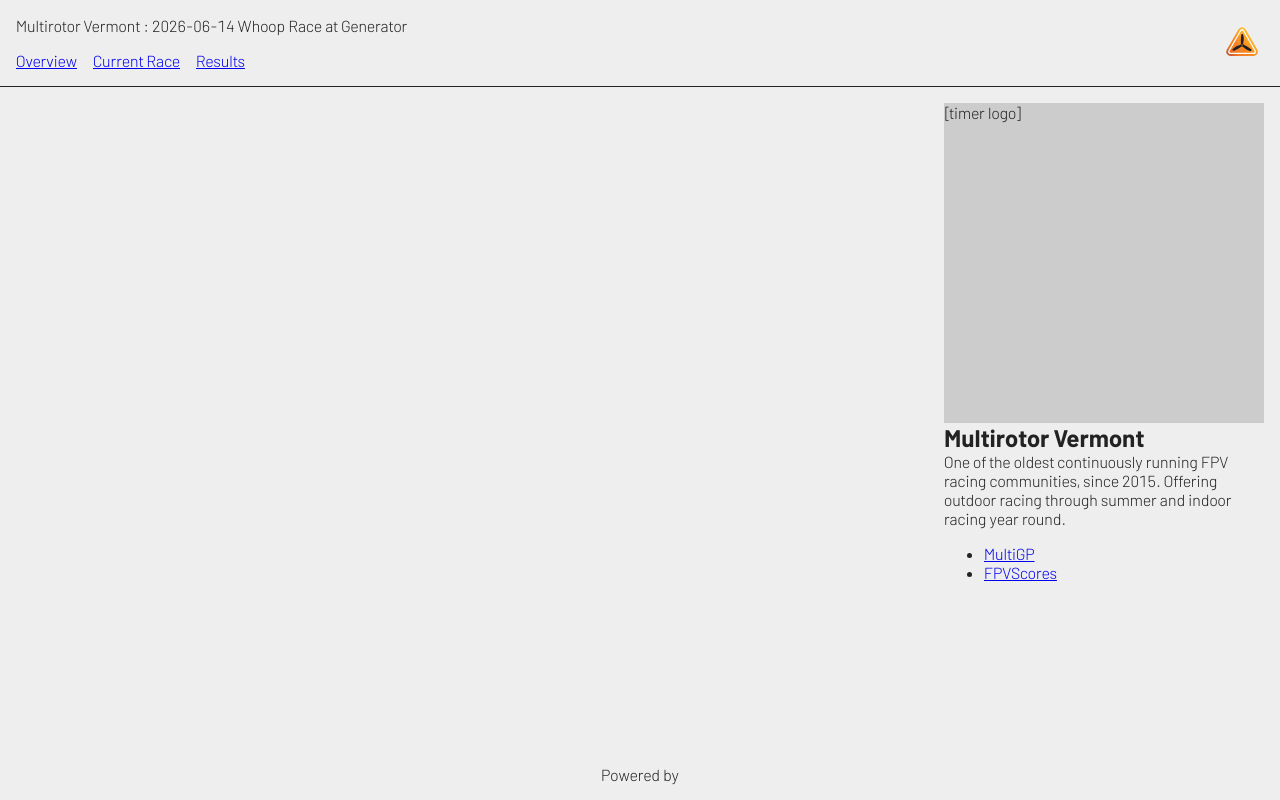
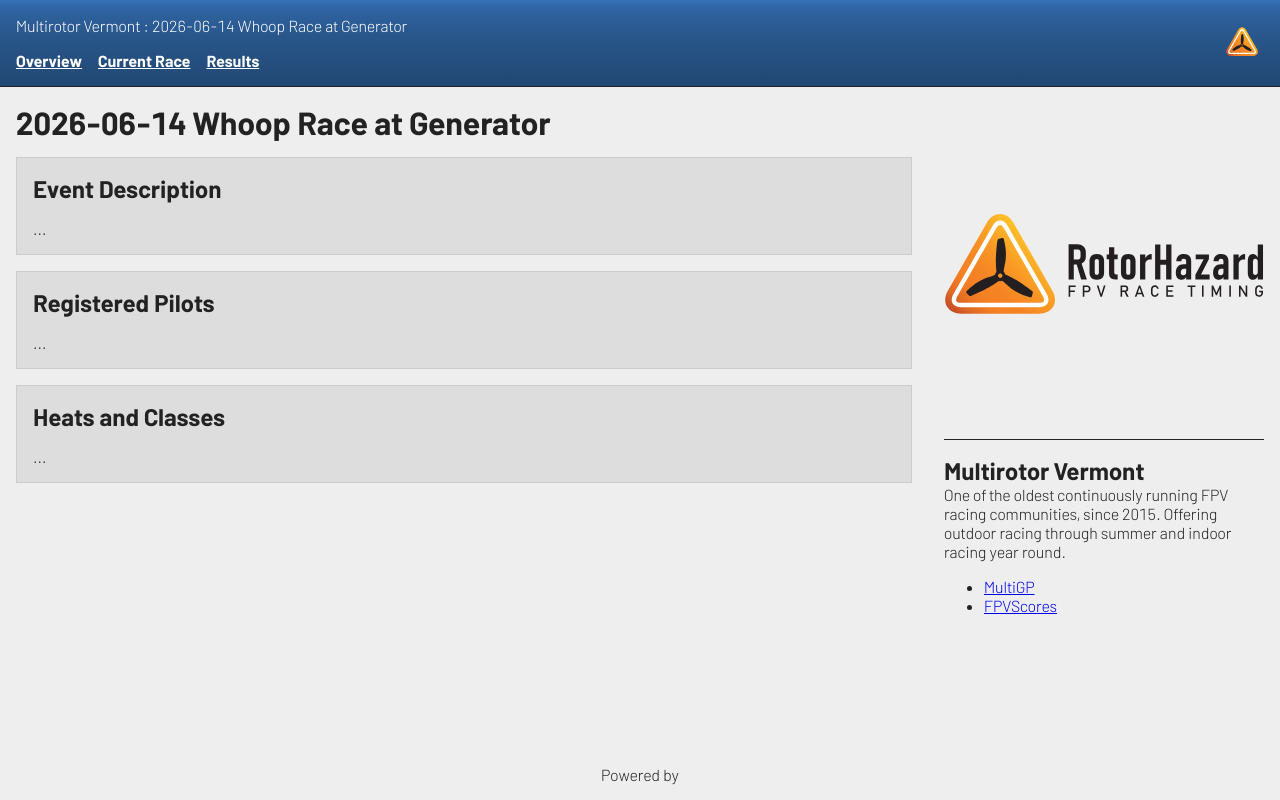
Before and after one commit to i-am-grub/pulsarity-frontend, a Vue app: page / in a window 1280 px wide. Shown: the top 800 px of the page. Built offline with nearby package versions, Linux system fonts and the light colour scheme; no server answers.

Commit message:
Break up public pages; color experiments

```diff
--- a/src/components/Login.vue
+++ b/src/components/Login.vue
@@ -1,8 +1,10 @@
+<!-- @format -->
+
 <script setup lang="ts">
 	import { ref } from "vue";
-  import { useAuthenticationStore } from "../stores/auth"
+	import { useAuthenticationStore } from "../stores/auth";
 
-  const authStore = useAuthenticationStore()
+	const authStore = useAuthenticationStore();
 
 	const username = ref("");
 	const password = ref("");
@@ -10,7 +12,9 @@
 
 	const handleSubmit = async () => {
 		error.value = "";
-    authStore.runLoginUser(username.value, password.value)
+		console.log(authStore.isAuthenticated);
+		authStore.runLoginUser(username.value, password.value);
+		console.log(authStore.isAuthenticated);
 	};
 </script>
 
--- a/src/style.css
+++ b/src/style.css
@@ -35,6 +35,19 @@
 }
 
 :root {
+  --hue_0: 212;
+  --sat_0: 55%;
+  --lum_0_low: 29.2%;
+  --lum_0_high: 46.7%;
+  --contrast_0_low: #ffffff;
+  --contrast_0_high: #ffffff;
+  --hue_1: 25;
+  --sat_1: 85.3%;
+  --lum_1_low: 37.6%;
+  --lum_1_high: 54.5%;
+  --contrast_1_low: #ffffff;
+  --contrast_1_high: #000000;
+
 	--uses-color-scheme: light dark;
 	color-scheme: var(--uses-color-scheme);
 }
--- a/src/views/Home.vue
+++ b/src/views/Home.vue
@@ -4,15 +4,19 @@
 
 <script setup lang="ts">
 	import { useServerStore } from "../stores/server_data";
-	import { useAuthenticationStore } from "../stores/auth";
 	import SystemMenuComponent from "../components/SystemMenu.vue";
 	import rhIcon from "../assets/RotorHazard_Icon.svg";
 
 	const serverStore = useServerStore();
-	const authStore = useAuthenticationStore();
 
 	const eventHostName = "Multirotor Vermont";
 	const eventName = "2026-06-14 Whoop Race at Generator";
+
+	const homeNavItems = [
+		{ path: "/", name: "Overview" },
+		{ path: "/current", name: "Current Race" },
+		{ path: "/results", name: "Results" },
+	];
 </script>
 
 <template>
@@ -21,11 +25,11 @@
 			<span class="system-title">{{ eventHostName }}</span> :
 			<span class="event-title"> {{ eventName }}</span>
 		</div>
-		<nav>
+		<nav id="nav-main">
 			<ul>
-				<li><RouterLink to="/" class="nav-link">Overview</RouterLink></li>
-				<li><a href="#">Current Race</a></li>
-				<li><a href="#">Results</a></li>
+				<li v-for="item in homeNavItems">
+					<RouterLink :to="item.path">{{ item.name }}</RouterLink>
+				</li>
 			</ul>
 		</nav>
 		<button popovertarget="system-dialog">
@@ -35,38 +39,7 @@
 		</button>
 	</header>
 	<main>
-		<div class="event-details" v-if="authStore.hasPermission('read_events')">
-			<h1>{{ eventName }}</h1>
-			<h2>Event Description</h2>
-			<p>...</p>
-			<h2>Registered Pilots</h2>
-			<p>...</p>
-			<h2>Heats and Classes</h2>
-			<p>...</p>
-			<h2>...</h2>
-		</div>
-		<div class="event-host-info">
-			<h2>{{ eventHostName }}</h2>
-			<div class="timer-logo">[timer logo]</div>
-			<div class="timer-info">
-				<p>
-					One of the oldest continuously running FPV racing communities, since
-					2015. Offering outdoor racing through summer and indoor racing year
-					round.
-				</p>
-				<ul>
-					<li>
-						<a
-							href="https://www.multigp.com/chapters/view/?chapter=Multirotor-Vermont---"
-							>MultiGP</a
-						>
-					</li>
-					<li>
-						<a href="https://fpvscores.com/organisation/mrvt">FPVScores</a>
-					</li>
-				</ul>
-			</div>
-		</div>
+		<RouterView />
 	</main>
 	<footer>
 		<span v-if="!serverStore.isLoading"
@@ -92,6 +65,21 @@
 			"nav sys";
 		grid-template-columns: 1fr auto;
 		border-bottom: solid thin light-dark(#222, #000);
+		background: linear-gradient(
+			to bottom,
+			light-dark(
+					hsl(var(--hue_0), var(--sat_0), var(--lum_0_high)),
+					hsl(var(--hue_1), var(--sat_1), var(--lum_1_high))
+				)
+				0%,
+			25%,
+			light-dark(
+					hsl(var(--hue_0), var(--sat_0), var(--lum_0_low)),
+					hsl(var(--hue_1), var(--sat_1), var(--lum_1_low))
+				)
+				100%
+		);
+		color: light-dark(var(--contrast_0_high), var(--contrast_1_high));
 	}
 
 	.title {
@@ -113,6 +101,11 @@
 	nav > ul > li {
 		margin: 0;
 		padding: 0;
+	}
+
+	nav a {
+		color: light-dark(var(--contrast_0_high), var(--contrast_1_high));
+		font-weight: 700;
 	}
 
 	header > button {
@@ -163,27 +156,4 @@
   (20 - 16 = 4) / (65 - 42 = 23) = 0.1739
   16 - 42*0.1739 = 8.6962
   */
-
-	.event-details {
-		grid-area: eventinfo;
-	}
-
-	.event-host-info {
-		grid-area: hostinfo;
-		display: flex;
-		flex-direction: column;
-	}
-
-	.timer-logo {
-		order: -1;
-		aspect-ratio: 1;
-		background: light-dark(#ccc, #111);
-		max-width: 20rem;
-	}
-
-	.timer-logo img {
-		width: 100%;
-		height: 100%;
-		object-fit: contain;
-	}
 </style>
--- /dev/null
+++ b/src/views/HomeCurrentRace.vue
@@ -0,0 +1,7 @@
+<!-- @format -->
+
+<script setup lang="ts"></script>
+
+<template>
+	<h1>Current Race</h1>
+</template>
--- /dev/null
+++ b/src/views/HomeOverview.vue
@@ -0,0 +1,89 @@
+<!-- @format -->
+
+<script setup lang="ts">
+	import { useAuthenticationStore } from "../stores/auth";
+	const authStore = useAuthenticationStore();
+
+	const eventHostName = "Multirotor Vermont";
+	const eventName = "2026-06-14 Whoop Race at Generator";
+	const timerLogo = "/src/assets/RotorHazard_Logo.svg";
+	const timerInfo = `
+  		<p>
+				One of the oldest continuously running FPV racing communities, since
+				2015. Offering outdoor racing through summer and indoor racing year
+				round.
+			</p>
+			<ul>
+				<li>
+					<a
+						href="https://www.multigp.com/chapters/view/?chapter=Multirotor-Vermont---"
+						>MultiGP</a
+					>
+				</li>
+				<li>
+					<a href="https://fpvscores.com/organisation/mrvt">FPVScores</a>
+				</li>
+			</ul>`;
+
+	//  v-if="authStore.hasPermission('read_events')"
+</script>
+
+<template>
+	<div class="event-details">
+		<h1>{{ eventName }}</h1>
+		<div class="event-detail-panel">
+			<h2>Event Description</h2>
+			<p>...</p>
+		</div>
+		<div class="event-detail-panel">
+			<h2>Registered Pilots</h2>
+			<p>...</p>
+		</div>
+		<div class="event-detail-panel">
+			<h2>Heats and Classes</h2>
+			<p>...</p>
+		</div>
+	</div>
+	<div class="event-host-info">
+		<h2>{{ eventHostName }}</h2>
+		<div v-if="timerLogo" class="timer-logo">
+			<img :src="timerLogo" alt="" />
+		</div>
+		<div v-html="timerInfo" class="timer-info"></div>
+	</div>
+</template>
+
+<style scoped>
+	.event-details {
+		grid-area: eventinfo;
+	}
+
+	.event-detail-panel {
+		border: solid 1px;
+		border-color: light-dark(#ccc, #555);
+		background-color: light-dark(#ddd, #333);
+		padding: 1rem;
+		margin: 1rem 0;
+	}
+
+	.event-host-info {
+		grid-area: hostinfo;
+		display: flex;
+		flex-direction: column;
+	}
+
+	.timer-logo {
+		order: -1;
+		aspect-ratio: 1;
+		max-width: 20rem;
+		margin-block-end: 1rem;
+		padding-block-end: 1rem;
+		border-block-end: solid thin currentColor;
+	}
+
+	.timer-logo img {
+		width: 100%;
+		height: 100%;
+		object-fit: contain;
+	}
+</style>
--- /dev/null
+++ b/src/views/HomeResults.vue
@@ -0,0 +1,7 @@
+<!-- @format -->
+
+<script setup lang="ts"></script>
+
+<template>
+	<h1>Results</h1>
+</template>
```
Also changed, not shown: src/router/index.ts (+21 -1 lines). Lines whose indentation alone changed are shown as unchanged.
